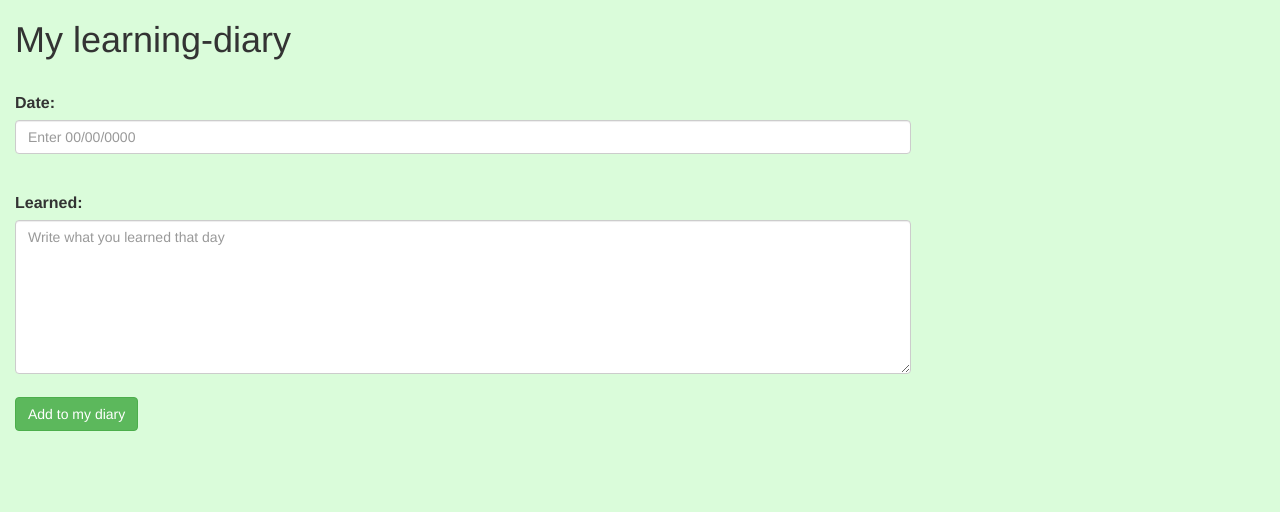
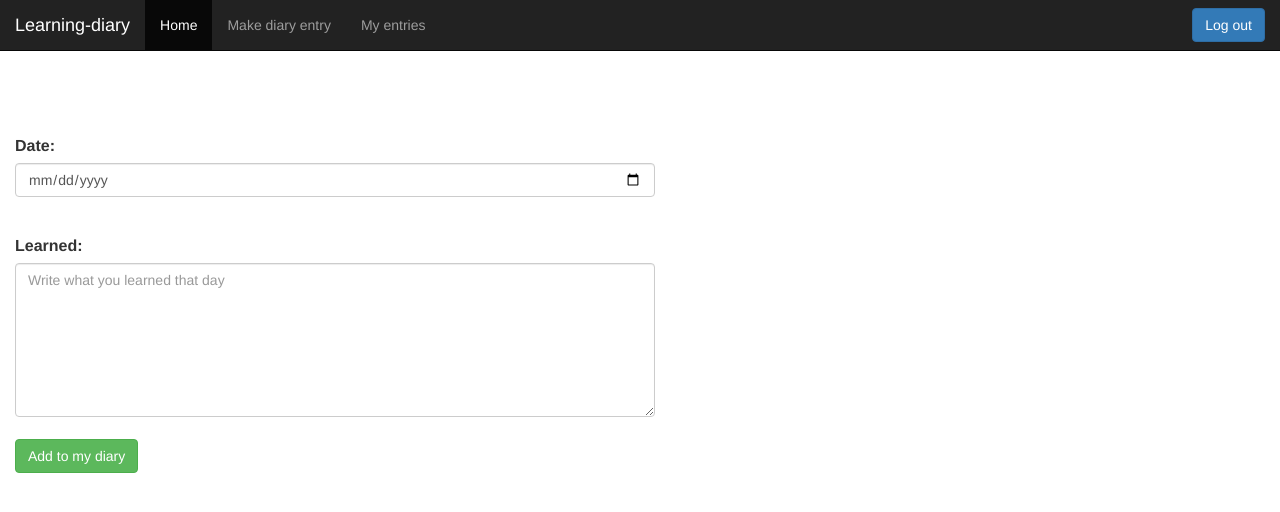
Before and after one commit to iaaltojarvi/Learning-diary, a website: page public/main.html in a window 1280 px wide. Drawn offline with nearby package versions, Linux system fonts and the light colour scheme.

Commit message:
Mainiin navbar jne.

```diff
--- a/public/main.html
+++ b/public/main.html
@@ -1,5 +1,6 @@
 <!DOCTYPE html>
 <html>
+
 <head>
     <meta charset="utf-8" />
     <meta http-equiv="X-UA-Compatible" content="IE=edge">
@@ -9,19 +10,39 @@
     <link rel="stylesheet" href="https://maxcdn.bootstrapcdn.com/bootstrap/3.4.0/css/bootstrap.min.css">
     <script src="https://ajax.googleapis.com/ajax/libs/jquery/3.3.1/jquery.min.js"></script>
     <script src="https://maxcdn.bootstrapcdn.com/bootstrap/3.4.0/js/bootstrap.min.js"></script>
-    <script src="/js/client.js"></script>
+    <script src="./js/client.js"></script>
     <!--Eikös tämän script ole täällä?-->
 </head>
+
 <body>
+    <nav class="navbar navbar-inverse navbar-fixed-top">
+        <div class="container-fluid">
+            <div class="navbar-header">
+                <a class="navbar-brand" href="#">Learning-diary</a>
+            </div>
+            <ul class="nav navbar-nav">
+                <li class="active"><a href="#">Home</a></li>
+                <li><a href="#">Make diary entry</a></li>
+                <li><a href="#">My entries</a></li>
+            </ul>
+            <button id="logout" class="btn btn-primary navbar-btn">Log out</button>
+        </div>
+    </nav>
+    <br><br><br><br><br>
+    <span id="welcome"><br>
         <div class="form-group">
-        <h1>My learning-diary</h1><br>
             <label for="date">Date:</label><br>
-        <input type="text" class="form-control" id="date" placeholder="Enter 00/00/0000"><br>
+            <input type="date" class="form-control" id="date"><br>
         </div>
         <div class="form-group">
             <label for="learned">Learned:</label><br>
             <textarea class="form-control" rows="7" id="learned" placeholder="Write what you learned that day"></textarea><br>
             <button type="button" class="btn btn-success">Add to my diary</button><br>
         </div>
+        <div class="listOfEntries">
+            <ul>
+            </ul>
+        </div>
 </body>
+
 </html>
--- a/public/style.css
+++ b/public/style.css
@@ -1,8 +1,8 @@
-body {
-    background-color: rgb(218, 252, 218) !important;
-}
 .form-group {
-    width: 70%;
+    width: 50%;
     margin: 15px;
     font-size: medium;
 }
+#logout {
+    float: right;
+}
```
Lines whose indentation alone changed are shown as unchanged.
